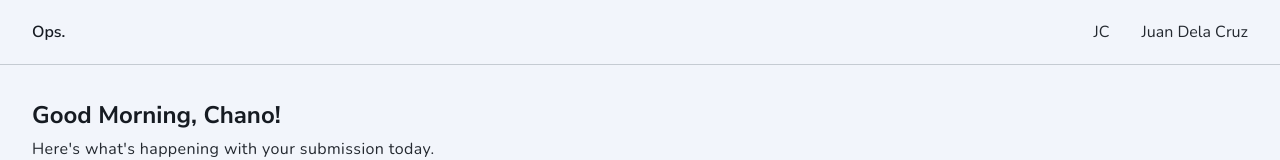
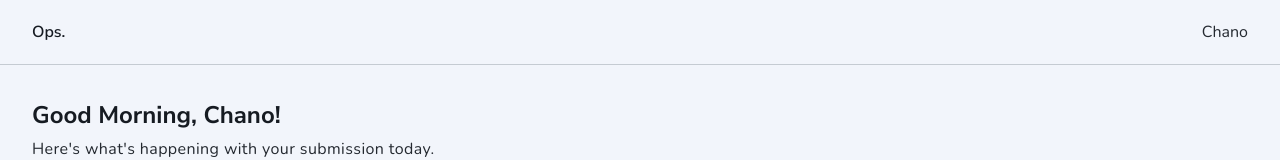
Before and after one commit to cynessa-dev/ops, a Next.js app: page /dashboard/contractor/employee in a window 1280 px wide. Shown: the top 160 px of the page. Built offline with nearby package versions, Linux system fonts and the light colour scheme.

Commit message:
🔥 feat: remove profile icon in Navigation component for testing

```diff
--- a/app/dashboard/contractor/employee/page.tsx
+++ b/app/dashboard/contractor/employee/page.tsx
@@ -6,7 +6,7 @@ import Table from "@/components/dashboard/contractor/employee/Table";
 export default function Manager() {
     return(
         <main>
-            <Navigation />
+            <Navigation name="Chano" />
             <SummaryBoard
                 statCardData={[
                     { title: "My Submissions", data: "0", icon: "upload_file" },
--- a/app/dashboard/contractor/manager/page.tsx
+++ b/app/dashboard/contractor/manager/page.tsx
@@ -5,7 +5,7 @@ import Table from "@/components/dashboard/contractor/employee/Table";
 export default function Manager() {
     return(
         <main>
-            <Navigation />
+            <Navigation name="Chano" />
             <SummaryBoard
                 statCardData={[
                     { title: "Pending Approval", data: "0", icon: "schedule" },
--- a/components/ui/Navigation.tsx
+++ b/components/ui/Navigation.tsx
@@ -1,4 +1,8 @@
-export default function Navigation() {
+type NavigationProps = {
+    name: string;
+}
+
+export default function Navigation({ name }: NavigationProps) {
   return (
     <nav className="flex justify-between items-center px-8 py-5 w-full border-b border-border">
         {/* BRANDING */}
@@ -9,10 +13,7 @@ export default function Navigation() {
         {/* PROFILE */}
         <div className="flex items-center space-x-8">
             <div>
-                JC
-            </div>
-            <div>
-                Juan Dela Cruz
+                { name }
             </div>
         </div>
     </nav>
```
